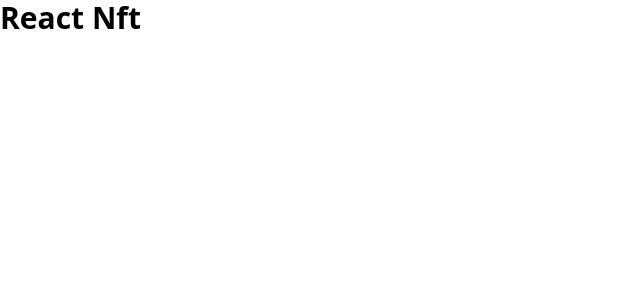
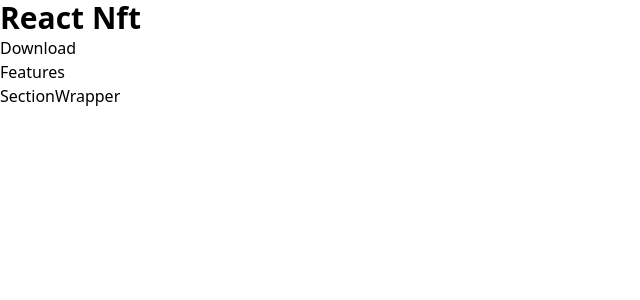
Before and after one commit to Davidcastel26/nft-mobile-app-to-web, a React (Create React App) app: page / in a window 1280 px wide. Shown: the top 300 px of the page, without its empty margins (0-640 px from the left). Built offline with nearby package versions, Linux system fonts and the light colour scheme.

Commit message:
Update App.js

```diff
--- a/src/App.js
+++ b/src/App.js
@@ -1,10 +1,13 @@
-
+//importing the files from the index components
 import { Download, Features, SectionWrapper } from "./components";
 
 const App = () => {
   return (
     <div className="App">
       <h1 className="text-3xl font-bold ">React Nft</h1>
+      <Download />
+      <Features />
+      <SectionWrapper />
     </div>
   );
 }
```
